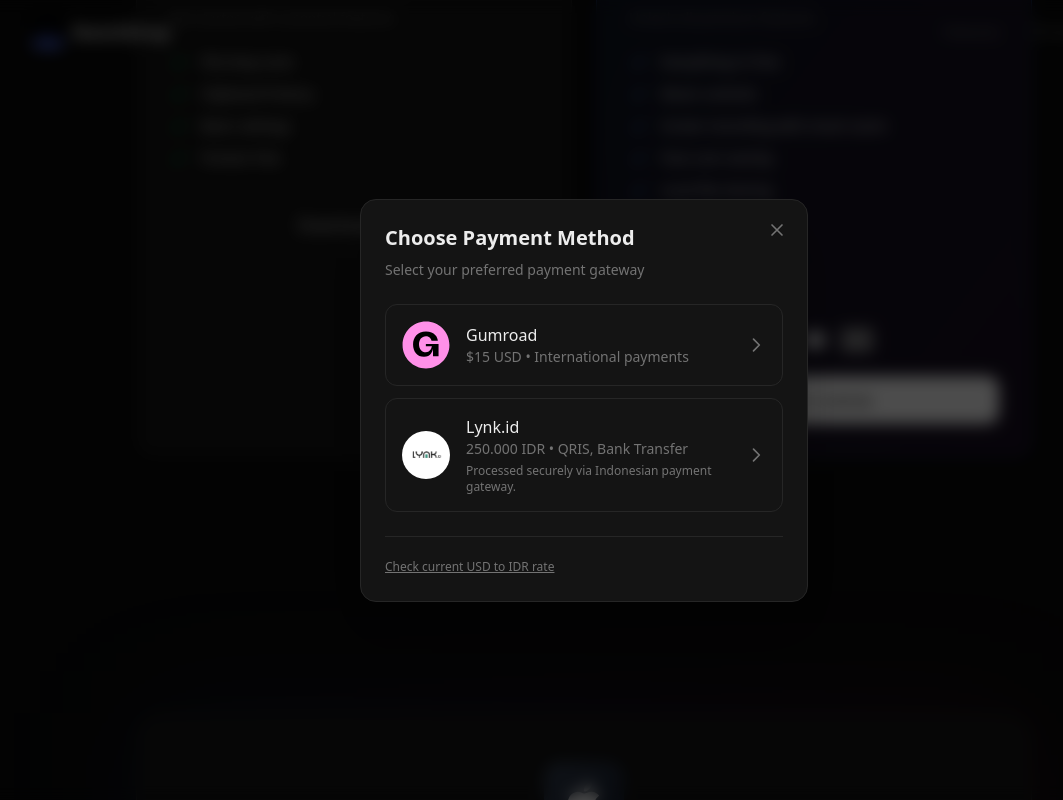
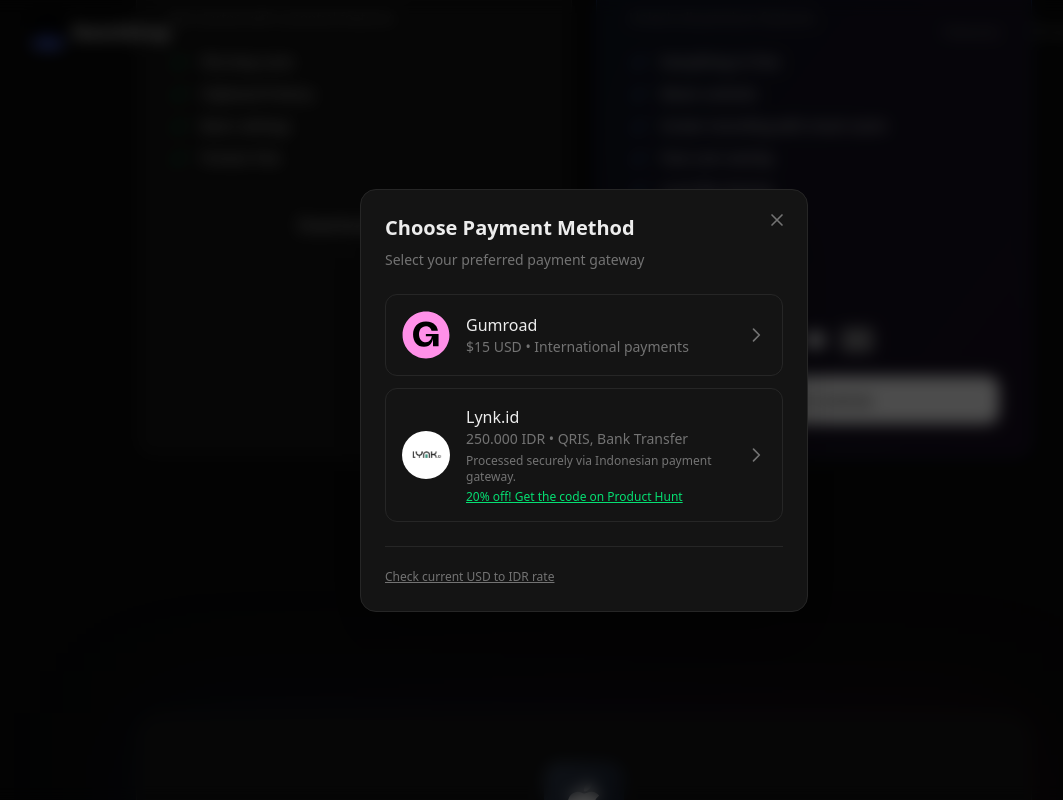
Before and after one commit to muhammadsaddamnur/notchdrop-next, a Next.js app: page / in a window 1280 px wide. Both pictures are taken after a click on the button "Get Pro License". Shown: the part 2759-3559 px from the top of the page, without its empty margins (56-1119 px from the left). Built offline with nearby package versions, Linux system fonts and the light colour scheme; grey boxes are pictures that could not be loaded.

Commit message:
fix: code promo

```diff
--- a/src/components/Pricing.tsx
+++ b/src/components/Pricing.tsx
@@ -224,6 +224,9 @@
                   <p className="text-xs text-[var(--muted)] text-left pt-1">
                     Processed securely via Indonesian payment gateway.
                   </p>
+                  <p className="text-xs text-green-400 text-left pt-1">
+                    <a href="https://www.producthunt.com/products/notchdrop" target="_blank" rel="noopener noreferrer" className="underline hover:text-green-300">20% off! Get the code on Product Hunt</a>
+                  </p>
                 </div>
                 <svg className="w-5 h-5 text-[var(--muted)] group-hover:text-white transition-colors" fill="none" stroke="currentColor" viewBox="0 0 24 24">
                   <path strokeLinecap="round" strokeLinejoin="round" strokeWidth={2} d="M9 5l7 7-7 7" />
```
